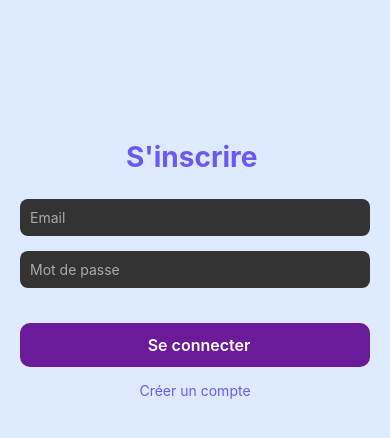
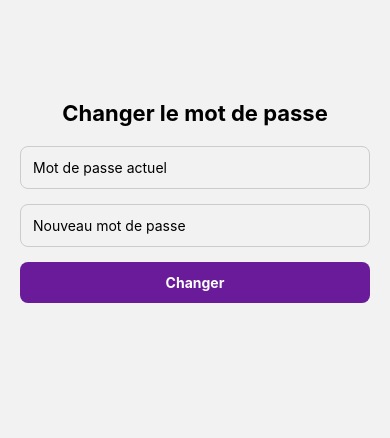
Before and after one commit to medla7/app-detection, a React Native app: screen /ChangePasswordScreen in a window 390 px wide. Shown: the top 438 px of the page. Built offline with nearby package versions, Linux system fonts and the light colour scheme.

Commit message:
add change psw

```diff
--- a/navigation/AppNavigator.js
+++ b/navigation/AppNavigator.js
@@ -6,6 +6,7 @@ import LoginScreen from '../screens/LoginScreen';
 import RegisterScreen from '../screens/RegisterScreen';
 import HomeScreen from '../screens/HomeScreen';
 import AdminScreen from '../screens/AdminScreen';
+import ChangePasswordScreen from '../screens/ChangePasswordScreen';
 
 const Stack = createStackNavigator();
 
@@ -17,6 +18,7 @@ export default function AppNavigator() {
         <Stack.Screen name="RegisterScreen" component={RegisterScreen} />
         <Stack.Screen name="HomeScreen" component={HomeScreen} />
         <Stack.Screen name="AdminScreen" component={AdminScreen} />
+        <Stack.Screen name="ChangePasswordScreen" component={ChangePasswordScreen} />
       </Stack.Navigator>
     </NavigationContainer>
   );
--- a/package.json
+++ b/package.json
@@ -11,6 +11,7 @@
   },
   "dependencies": {
     "@expo/metro-runtime": "~4.0.1",
+    "@react-native-async-storage/async-storage": "^2.1.2",
     "@react-native-community/datetimepicker": "^8.3.0",
     "@react-navigation/native": "^7.1.6",
     "@react-navigation/native-stack": "^7.3.10",
--- a/screens/AdminScreen.js
+++ b/screens/AdminScreen.js
@@ -72,11 +72,29 @@ export default function AdminScreen({ navigation }) {
 
   return (
     <View style={styles.background}>
-      <ScrollView contentContainerStyle={[styles.container, { paddingTop: 80 }]}>
-        <TouchableOpacity onPress={() => navigation.replace("LoginScreen")}>
-          <Text style={{ color: "#6E58F5", textAlign: "right" }}>Log out</Text>
-        </TouchableOpacity>
-
+      <ScrollView
+        contentContainerStyle={[styles.container, { paddingTop: 80 }]}
+      >
+        <View
+          style={{
+            flexDirection: "row",
+            justifyContent: "space-between",
+            alignItems: "center",
+            marginBottom: 10,
+            paddingHorizontal: 10,
+          }}
+        >
+          <TouchableOpacity
+            onPress={() => navigation.replace("ChangePasswordScreen")}
+          >
+            <Text style={{ color: "#6E58F5" }}>changer mot de passe</Text>
+          </TouchableOpacity>
+          <TouchableOpacity onPress={() => navigation.replace("LoginScreen")}>
+            <Text style={{ color: "#6E58F5", textAlign: "right" }}>
+              Log out
+            </Text>
+          </TouchableOpacity>
+        </View>
         <Text style={styles.title}>Comptes en attente</Text>
         {pendingUsers.length === 0 && <Text>Aucun</Text>}
         {pendingUsers.map((user) => (
@@ -89,7 +107,10 @@ export default function AdminScreen({ navigation }) {
               value={expDates[user.id] || ""}
               onChangeText={(t) => setExpDates({ ...expDates, [user.id]: t })}
             />
-            <TouchableOpacity style={custom.button} onPress={() => handleValidate(user.id)}>
+            <TouchableOpacity
+              style={custom.button}
+              onPress={() => handleValidate(user.id)}
+            >
               <Text style={custom.buttonText}>✅ Valider</Text>
             </TouchableOpacity>
             <TouchableOpacity
@@ -113,7 +134,10 @@ export default function AdminScreen({ navigation }) {
               value={expDates[user.id] || ""}
               onChangeText={(t) => setExpDates({ ...expDates, [user.id]: t })}
             />
-            <TouchableOpacity style={custom.button} onPress={() => handleValidate(user.id)}>
+            <TouchableOpacity
+              style={custom.button}
+              onPress={() => handleValidate(user.id)}
+            >
               <Text style={custom.buttonText}>🔁 Réactiver</Text>
             </TouchableOpacity>
           </View>
--- /dev/null
+++ b/screens/ChangePasswordScreen.js
@@ -0,0 +1,95 @@
+import React, { useState, useEffect } from "react";
+import {
+  View,
+  Text,
+  TextInput,
+  Alert,
+  TouchableOpacity,
+  StyleSheet,
+} from "react-native";
+import AsyncStorage from "@react-native-async-storage/async-storage";
+import { changePassword } from "../services/authService";
+
+export default function ChangePasswordScreen() {
+  const [email, setEmail] = useState("");
+  const [currentPassword, setCurrentPassword] = useState("");
+  const [newPassword, setNewPassword] = useState("");
+
+  useEffect(() => {
+    const fetchEmail = async () => {
+      const storedEmail = await AsyncStorage.getItem("userEmail");
+      if (storedEmail) setEmail(storedEmail);
+    };
+    fetchEmail();
+  }, []);
+
+  const handleChangePassword = async () => {
+    if (!currentPassword || !newPassword) {
+      Alert.alert("Erreur", "Tous les champs sont obligatoires");
+      return;
+    }
+
+    try {
+      const data = await changePassword(email, currentPassword, newPassword);
+      if (data.success) {
+        Alert.alert("Succès", "Mot de passe modifié avec succès");
+        setCurrentPassword("");
+        setNewPassword("");
+      } else {
+        Alert.alert("Erreur", data.message);
+      }
+    } catch (err) {
+      Alert.alert("Erreur", "Problème de connexion");
+    }
+  };
+
+  return (
+    <View style={styles.container}>
+      <Text style={styles.title}>Changer le mot de passe</Text>
+
+      <TextInput
+        placeholder="Mot de passe actuel"
+        secureTextEntry
+        style={styles.input}
+        value={currentPassword}
+        onChangeText={setCurrentPassword}
+      />
+
+      <TextInput
+        placeholder="Nouveau mot de passe"
+        secureTextEntry
+        style={styles.input}
+        value={newPassword}
+        onChangeText={setNewPassword}
+      />
+
+      <TouchableOpacity style={styles.button} onPress={handleChangePassword}>
+        <Text style={styles.buttonText}>Changer</Text>
+      </TouchableOpacity>
+    </View>
+  );
+}
+
+const styles = StyleSheet.create({
+  container: { padding: 20, paddingTop: 100 },
+  title: {
+    fontSize: 22,
+    fontWeight: "bold",
+    marginBottom: 20,
+    textAlign: "center",
+  },
+  input: {
+    borderWidth: 1,
+    borderColor: "#ccc",
+    padding: 12,
+    borderRadius: 8,
+    marginBottom: 15,
+  },
+  button: {
+    backgroundColor: "#6A1B9A",
+    padding: 12,
+    borderRadius: 8,
+    alignItems: "center",
+  },
+  buttonText: { color: "#fff", fontWeight: "bold" },
+});
--- a/screens/HomeScreen.js
+++ b/screens/HomeScreen.js
@@ -52,6 +52,9 @@ export default function HomeScreen({ navigation }) {
             source={require("../assets/logo.png")}
             style={{ width: 70, height: 70, resizeMode: "contain" }}
           />
+          <TouchableOpacity onPress={() => navigation.replace("ChangePasswordScreen")}>
+            <Text style={{ color: "#6E58F5" }}>changer mot de passe</Text>
+          </TouchableOpacity>
           <TouchableOpacity onPress={() => navigation.replace("LoginScreen")}>
             <Text style={{ color: "#6E58F5" }}>Log out</Text>
           </TouchableOpacity>
--- a/screens/LoginScreen.js
+++ b/screens/LoginScreen.js
@@ -9,6 +9,7 @@ import {
 } from "react-native";
 import styles from "../styles/appStyles";
 import { loginUser } from "../services/authService"; // <-- appel du service
+import AsyncStorage from "@react-native-async-storage/async-storage";
 
 export default function LoginScreen({ navigation }) {
   const [email, setEmail] = useState("");
@@ -24,19 +25,22 @@ export default function LoginScreen({ navigation }) {
     return date1 > currentDate;
   };
 
-
   const handleLogin = async () => {
     try {
       const data = await loginUser(email, password); // <-- appel du service
-
-      if (data.success && data.role == "admin") {
+      if (data.role == "admin") {
         navigation.replace("AdminScreen");
-      } else if (data.success && data.etat === 1 && isAccountActive(data.exp)) {
-        navigation.replace("HomeScreen");
-      } else if (data.success && data.etat === 0) {
-        Alert.alert("Erreur", "attendre que l admin valide voter compte");
-      } else if ( data.success && data.etat === 1 && !isAccountActive(data.exp)) {
-        Alert.alert("Erreur", "vous devez renouveller votre abonnement");
+      } else if (data.success) {
+        if (data.etat === 0) {
+          Alert.alert("Erreur", "attendre que l admin valide voter compte");
+        } else if (data.etat === 1) {
+          if (!isAccountActive(data.exp)) {
+            Alert.alert("Erreur", "vous devez renouveller votre abonnement");
+          } else if (isAccountActive(data.exp)) {
+            await AsyncStorage.setItem("userEmail", email); // <-- Enregistrement
+            navigation.replace("HomeScreen");
+          }
+        }
       } else {
         Alert.alert("Erreur", data.message);
       }
--- a/services/authService.js
+++ b/services/authService.js
@@ -28,11 +28,11 @@ export const getPendingUsers = async () => {
   return data;
 };
 
-export const validateUser = async (userId ,exp) => {
+export const validateUser = async (userId, exp) => {
   const response = await fetch(`${API_URL}/validate_user.php`, {
     method: "POST",
     headers: { "Content-Type": "application/json" },
-    body: JSON.stringify({ id: userId ,exp:exp}),
+    body: JSON.stringify({ id: userId, exp: exp }),
   });
 
   const data = await response.json();
@@ -61,3 +61,17 @@ export const getValidUsers = async () => {
   const data = await response.json();
   return data;
 };
+export const changePassword = async (email, currentPassword, newPassword) => {
+  const response = await fetch(`${API_URL}/change_password.php`, {
+    method: "POST",
+    headers: { "Content-Type": "application/json" },
+    body: JSON.stringify({
+      email,
+      currentPassword,
+      newPassword,
+    }),
+  });
+
+  const data = await response.json();
+  return data;
+};
```
Also changed, not shown: 1 other file (tests, documents, lock files or other folders).
